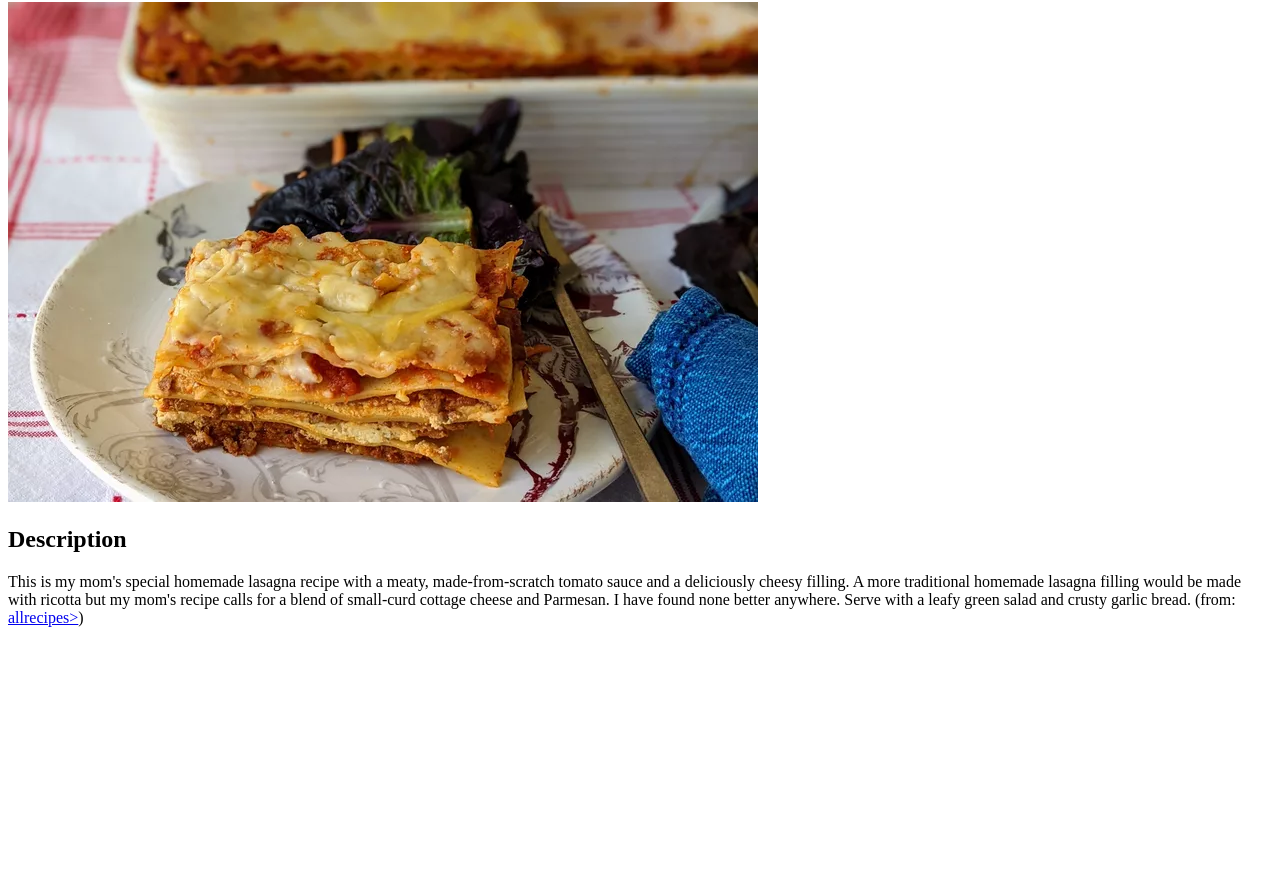
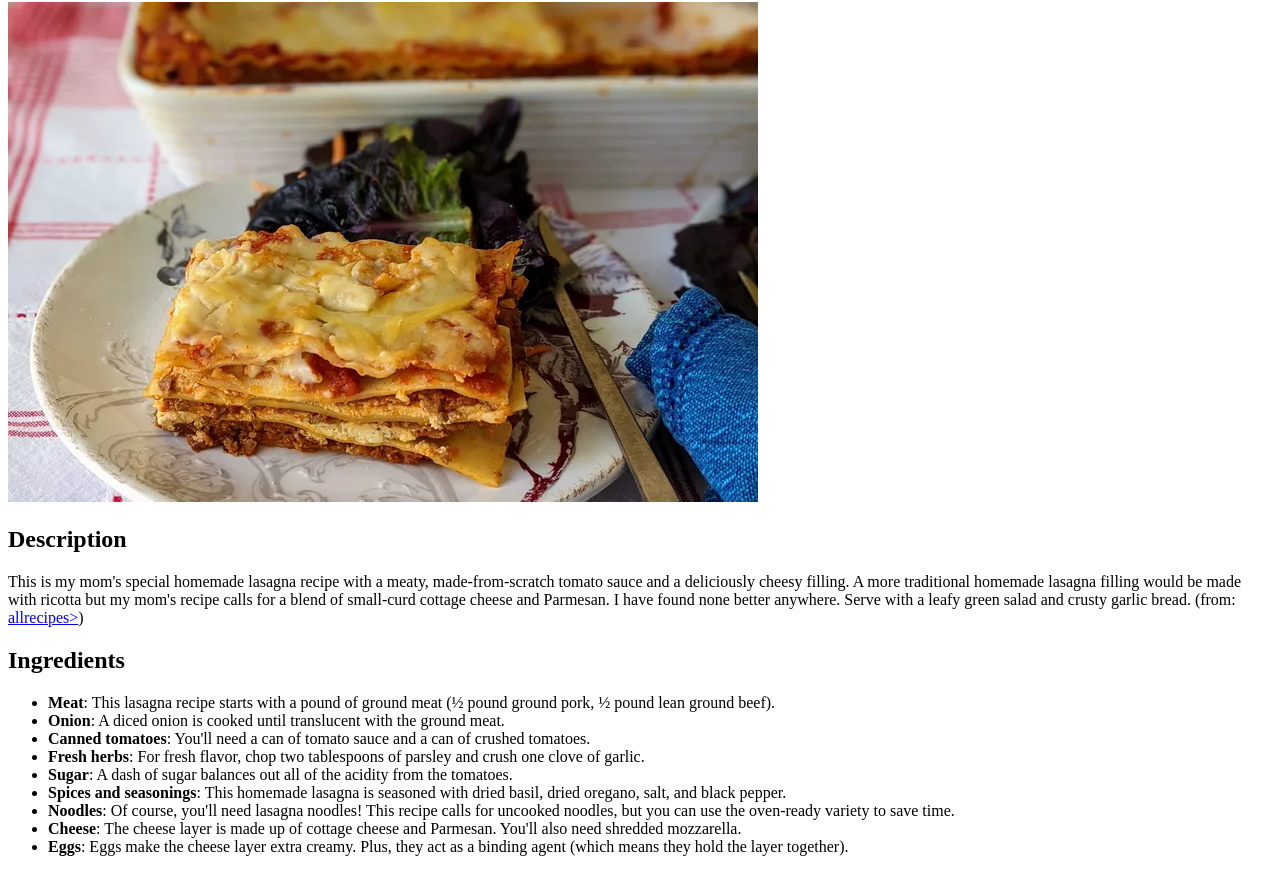
Before and after one commit to kenwongrph/odin-recipes, a plain HTML site: page recipes/lasagna.html in a window 1280 px wide. Shown: the part 78-950 px from the top of the page. Before the commit the page ends 800 px from the top, so only its background shows below. Drawn offline with Linux system fonts and the light colour scheme.

Commit message:
Add ingredients list to lasagna recipe

```diff
--- a/recipes/lasagna.html
+++ b/recipes/lasagna.html
@@ -12,6 +12,18 @@
     <p>
         This is my mom's special homemade lasagna recipe with a meaty, made-from-scratch tomato sauce and a deliciously cheesy filling. A more traditional homemade lasagna filling would be made with ricotta but my mom's recipe calls for a blend of small-curd cottage cheese and Parmesan. I have found none better anywhere. Serve with a leafy green salad and crusty garlic bread.  (from: <a href="https://www.allrecipes.com/recipe/19344/homemade-lasagna/">allrecipes></a>)
     </p>
+    <h2>Ingredients</h2>
+    <ul>
+        <li><strong>Meat</strong>: This lasagna recipe starts with a pound of ground meat (½ pound ground pork, ½ pound lean ground beef).</li>
+        <li><strong>Onion</strong>: A diced onion is cooked until translucent with the ground meat.</li>
+        <li><strong>Canned tomatoes</strong>: You'll need a can of tomato sauce and a can of crushed tomatoes.</li>
+        <li><strong>Fresh herbs</strong>: For fresh flavor, chop two tablespoons of parsley and crush one clove of garlic.</li>
+        <li><strong>Sugar</strong>: A dash of sugar balances out all of the acidity from the tomatoes.</li>
+        <li><strong>Spices and seasonings</strong>: This homemade lasagna is seasoned with dried basil, dried oregano, salt, and black pepper.</li>
+        <li><strong>Noodles</strong>: Of course, you'll need lasagna noodles! This recipe calls for uncooked noodles, but you can use the oven-ready variety to save time.</li>
+        <li><strong>Cheese</strong>: The cheese layer is made up of cottage cheese and Parmesan. You'll also need shredded mozzarella.</li>
+        <li><strong>Eggs</strong>: Eggs make the cheese layer extra creamy. Plus, they act as a binding agent (which means they hold the layer together).</li>
+    </ul>
 
 </body>
 </html>
```
